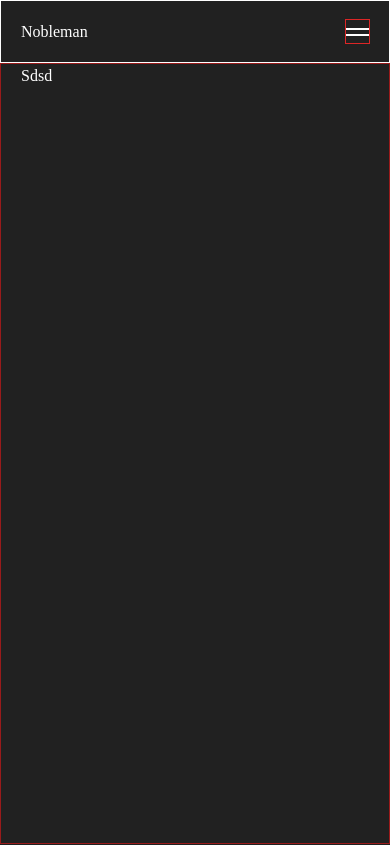
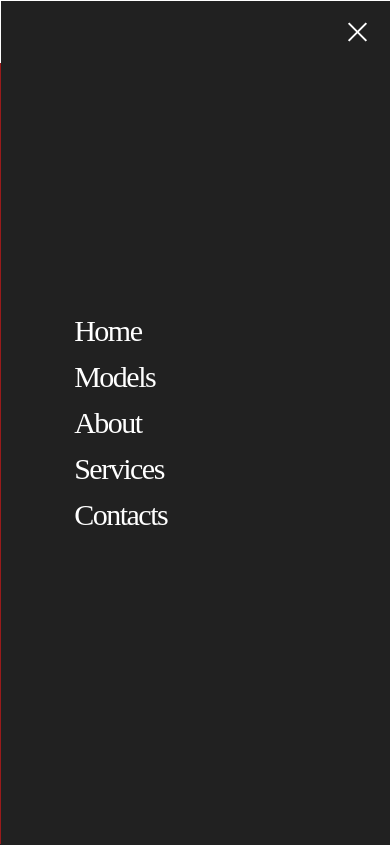
Before and after one commit to Abdu11ahAhmed/TailWind-CSS-setup, a plain HTML site: page public/pages/index.html in a window 390 px wide. Both pictures are taken after a click on the element 357 px from the left and 31 px from the top of the page. Drawn offline with Linux system fonts and the light colour scheme; a web font is replaced by a local one.

Commit message:
navlinks responsive (regiter not exist) and not responsive container h1

```diff
--- /dev/null
+++ b/public/javascript/main.js
@@ -0,0 +1,7 @@
+let humberger = document.querySelector(".humberger");
+let links = document.querySelector(".links");
+
+humberger.addEventListener("click", () => {
+  humberger.classList.toggle("active");
+  links.classList.toggle("active");
+});
--- a/public/pages/index.html
+++ b/public/pages/index.html
@@ -7,7 +7,9 @@
     <link rel="stylesheet" href="../styles/style.css" />
     <title>Document</title>
   </head>
-  <body class="bg-[var(--background-color)] text-[var(--text-color)]">
+  <body
+    class="bg-[var(--background-color)] text-[var(--text-color)] overflow-x-hidden"
+  >
     <!-- nav start -->
     <style>
       nav ul li {
@@ -22,24 +24,38 @@
       }
     </style>
     <nav
-      class="h-[7.5vh] flex items-center justify-between border border-white px-[20px] 2xl:px-[100px]"
+      class="h-[7.5vh] flex items-center justify-between border border-white px-[20px] 2xl:px-[100px] relative"
     >
-      <a href="#" class="logo w-[135px] font-tiny text-base">nobleman</a>
-      <ul class="links hidden md:flex">
+      <a href="#" class="logo w-fit md:w-[135px] font-tiny text-base"
+        >nobleman</a
+      >
+      <ul
+        class="links absolute top-0 left-[100%] h-screen w-screen flex items-start pl-[15%] justify-center flex-col md:flex md:flex-row md:relative md:h-0 md:w-0 bg-[var(--background-color)] md:pl-[0%] md:left-0 md:top-0 md:items-center"
+      >
         <li class>
-          <a href="#">Home</a>
+          <a class="text-3xl md:text-sm line-clamp-2 tracking-tighter" href="#"
+            >Home</a
+          >
         </li>
         <li>
-          <a href="#">Models</a>
+          <a class="text-3xl md:text-sm line-clamp-2 tracking-tighter" href="#"
+            >Models</a
+          >
         </li>
         <li>
-          <a href="#">About</a>
+          <a class="text-3xl md:text-sm line-clamp-2 tracking-tighter" href="#"
+            >About</a
+          >
         </li>
         <li>
-          <a href="#">Services</a>
+          <a class="text-3xl md:text-sm line-clamp-2 tracking-tighter" href="#"
+            >Services</a
+          >
         </li>
         <li>
-          <a href="#">Contacts</a>
+          <a class="text-3xl md:text-sm line-clamp-2 tracking-tighter" href="#"
+            >Contacts</a
+          >
         </li>
       </ul>
       <ul class="hidden md:flex">
@@ -47,12 +63,31 @@
         <li><a href="#">Sign in</a></li>
       </ul>
       <div
-      class="humberger cursor-pointer fixed right-[20px] before:h-0.5 before:w-full before:bg-white before:my-0.5 flex md:hidden h-[25px] w-[25px] items-center justify-center flex-col border border-red-600 after:h-0.5 after:w-full after:bg-white after:my-0.5 md:hidden "
-    ></div>
+        class="humberger cursor-pointer fixed right-[20px] before:h-0.5 before:w-full before:bg-white before:my-0.5 flex md:hidden h-[25px] w-[25px] items-center justify-center flex-col after:h-0.5 after:w-full after:bg-white after:my-0.5 select-none"
+      ></div>
     </nav>
     <!-- nav end -->
-    <div class="container border border-red-800 min-h-[calc(100vh-7.5vh)]">
-      sdsd
+    <div
+      class="container border border-red-800 min-h-[calc(100vh-7.5vh)] pt-10"
+    >
+    <style>
+      @media screen and (max-width:768px) {
+        h1 br{
+          display: none;
+        }
+        h1{
+          line-height: 125%;
+        }
+      }
+    </style>
+      <h1 class="font-Graphire text-5xl tracking-normal text-center align-middle mx-[auto]">
+        Redefining luxury with timeless <br> design, exceptional performance, and <br>
+        bespoke elegance—where every drive <br> is a masterpiece of perfection
+      </h1>
     </div>
+
+    <!-- scripts -->
+    <script src="../javascript/main.js" defer></script>
+    <!-- scripts -->
   </body>
 </html>
--- a/src/base.css
+++ b/src/base.css
@@ -1,10 +1,14 @@
+/* fonts  */
 @import url("https://db.onlinewebfonts.com/c/f036e81e6040acc6b43aabc036862d21?family=Averta");
 @import url("https://fonts.googleapis.com/css2?family=Tiny5&display=swap");
+@import url("https://db.onlinewebfonts.com/c/f550c57216d0004c8a8f0b55322fce73?family=Graphire");
+/* fonts  */
 
 @tailwind base;
 @tailwind components;
 @tailwind utilities;
 
+/* base */
 * {
   padding: 0;
   margin: 0;
@@ -16,7 +20,7 @@
 }
 :root {
   --background-color: #212121;
-  --text-color:#fff;
+  --text-color: #fff;
 }
 h1,
 h2,
@@ -37,3 +41,29 @@ b,
 a {
   letter-spacing: 0em;
 }
+/* base */
+
+/* humberger */
+.humberger::before,
+.humberger::after {
+  transition: 0.5s rotate, 0.5s margin;
+}
+.humberger.active::before,
+.humberger.active::after {
+  rotate: 45deg;
+  margin: 0;
+  position: absolute;
+  transition: 0.5s rotate, 0.5s margin;
+}
+.humberger.active::after {
+  rotate: -45deg;
+}
+/* humberger */
+
+.links {
+  transition: 0.5s left;
+}
+.links.active {
+  left: 0;
+  transition: 0.5s left;
+}
--- a/tailwind.config.js
+++ b/tailwind.config.js
@@ -26,6 +26,7 @@ module.exports = {
       fontFamily: {
         tiny: ["Tiny5", "serif"],
         AvertaCY: ["Averta"],
+        Graphire: ["Graphire"],
       },
     },
   },
```
Also changed, not shown: public/styles/style.css.
